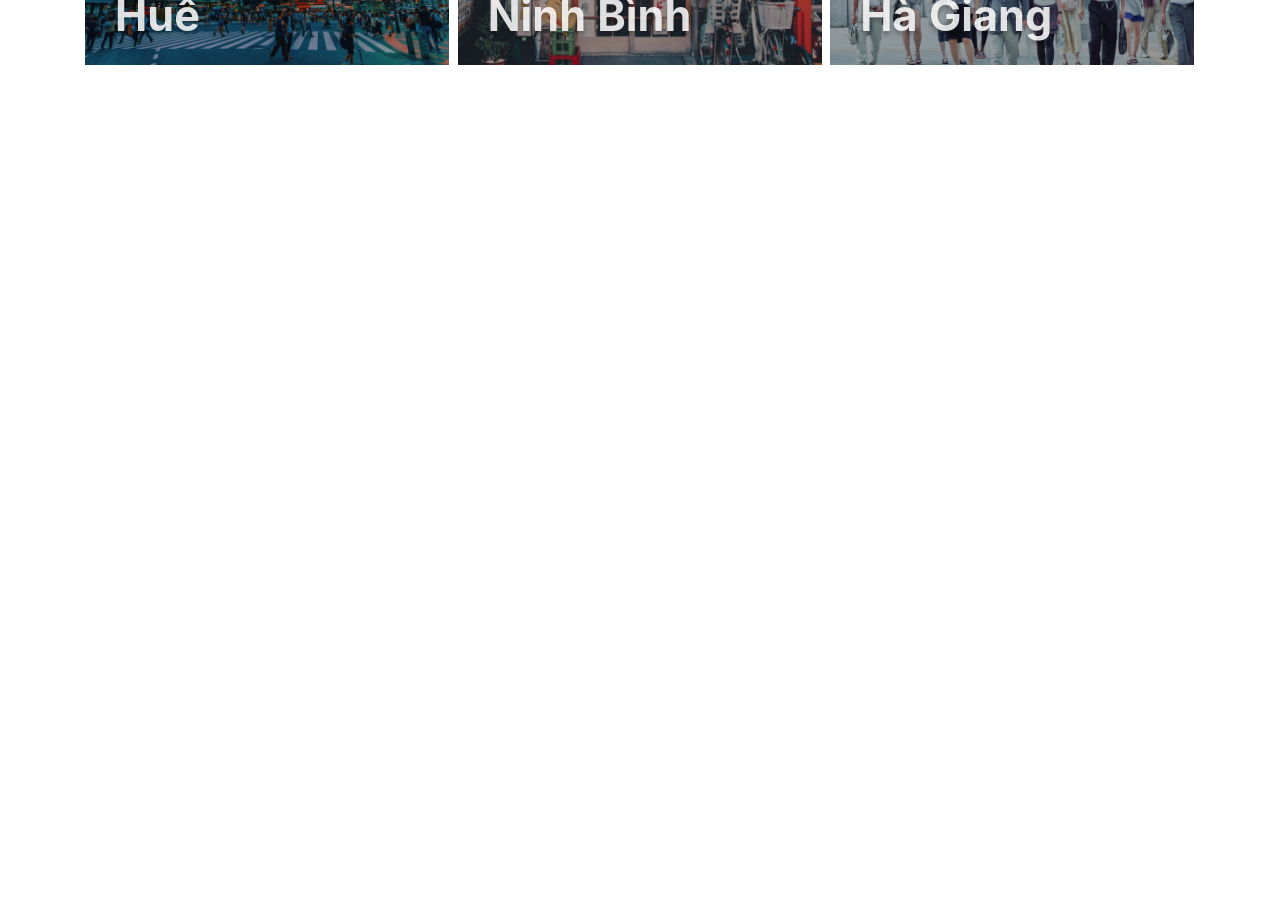
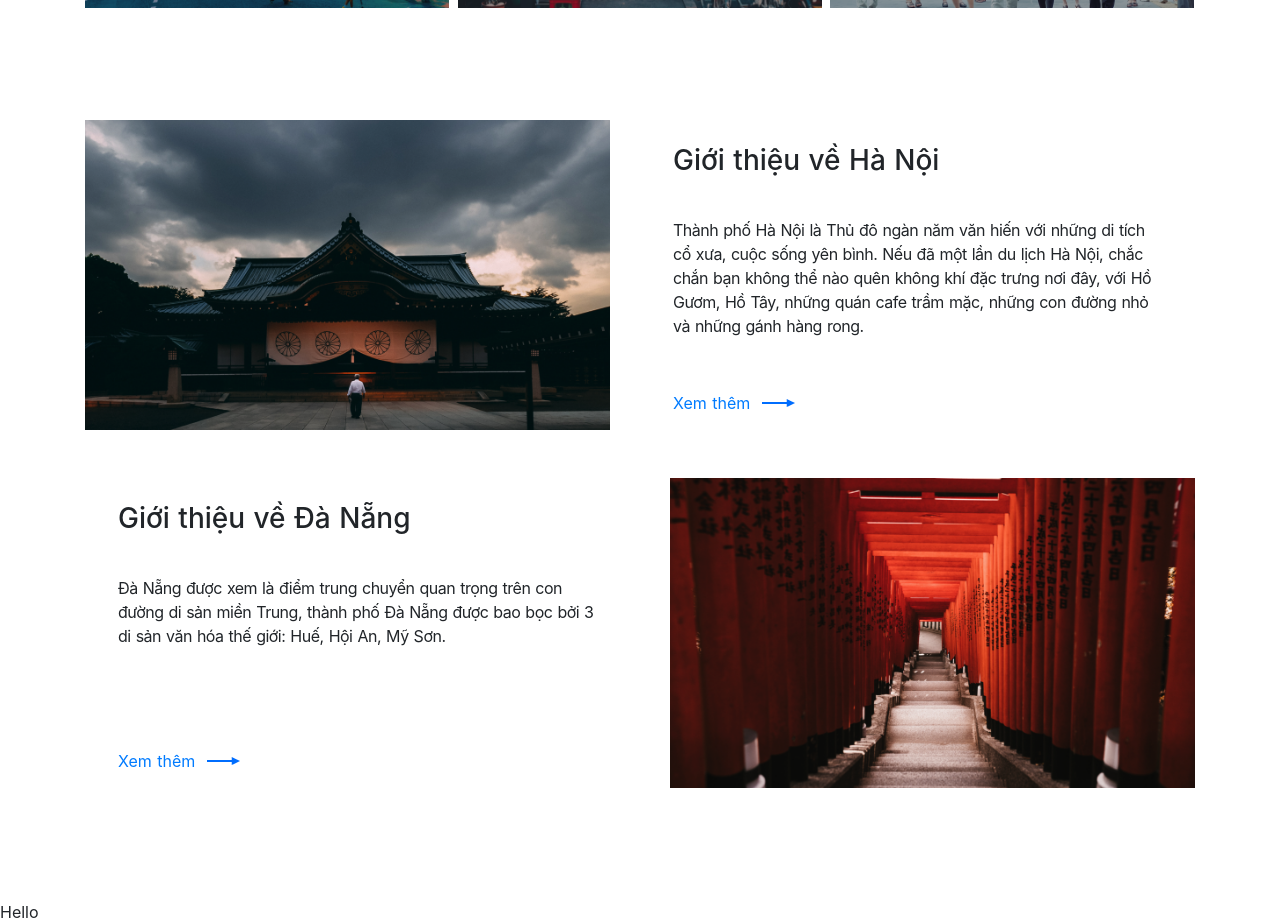
Before and after one commit to beautiful-vietnam/frontend-website, a Nuxt app: page / in a window 1280 px wide. Shown: the part 2120-3044 px from the top of the page. Before the commit the page ends 2185 px from the top, so only its background shows below. Built offline with nearby package versions, Linux system fonts and the light colour scheme.

Commit message:
add: introduction

```diff
--- a/components/instagram/index.vue
+++ b/components/instagram/index.vue
@@ -67,10 +67,10 @@
   cursor: pointer;
   .image-lg {
     width: 551px;
-    height: 354px;
+    height: 330px;
   }
   .image-sm {
-    height: 283px;
+    height: 250px;
     width: 364px;
   }
   .category {
@@ -80,7 +80,7 @@
     line-height: 60px;
     margin-top: -80px;
     margin-left: 30px;
-    color: #ffffffdb;
+    color: #ffffffee;
     text-shadow: 0px 4px 4px rgba(0, 0, 0, 0.25);
   }
 }
--- /dev/null
+++ b/components/introduction/index.vue
@@ -0,0 +1,67 @@
+<template>
+  <section class="wrap-intro container">
+    <b-row>
+      <b-col>
+        <img
+          src="/img/intro1.png"
+          alt="gioi thieu ha noi"
+          class="image-intro ma-3"
+        />
+      </b-col>
+      <b-col class="py-4 px-5">
+        <h3>Giới thiệu về Hà Nội</h3>
+        <p class="description">
+          Thành phố Hà Nội là Thủ đô ngàn năm văn hiến với những di tích cổ xưa,
+          cuộc sống yên bình. Nếu đã một lần du lịch Hà Nội, chắc chắn bạn không
+          thể nào quên không khí đặc trưng nơi đây, với Hồ Gươm, Hồ Tây, những
+          quán cafe trầm mặc, những con đường nhỏ và những gánh hàng rong.
+        </p>
+        <a href="#" class="read-more">Xem thêm</a>
+      </b-col>
+    </b-row>
+    <b-row class="mt-5">
+      <b-col class="py-4 px-5">
+        <h3>Giới thiệu về Đà Nẵng</h3>
+        <p class="description">
+          Đà Nẵng được xem là điểm trung chuyển quan trọng trên con đường di sản
+          miền Trung, thành phố Đà Nẵng được bao bọc bởi 3 di sản văn hóa thế
+          giới: Huế, Hội An, Mỹ Sơn.
+        </p>
+        <a href="#" class="read-more">Xem thêm</a>
+      </b-col>
+      <b-col>
+        <img
+          src="/img/intro2.png"
+          alt="gioi thieu da nang"
+          class="image-intro"
+        />
+      </b-col>
+    </b-row>
+  </section>
+</template>
+
+<style lang="scss" scoped>
+.wrap-intro {
+  margin-top: 7rem;
+}
+.image-intro {
+  width: 525px;
+  height: 310px;
+}
+.description {
+  margin-top: 2.5rem;
+  letter-spacing: -0.5px;
+}
+.read-more {
+  position: absolute;
+  bottom: 15px;
+  &:after {
+    content: '';
+    background: url('/img/arrow.png') no-repeat;
+    height: 8px;
+    width: 33px;
+    display: inline-block;
+    margin: 0 0 2px 12px;
+  }
+}
+</style>
--- /dev/null
+++ b/components/video/index.vue
@@ -0,0 +1,11 @@
+<template>
+  <section class="wrap-video">
+    Hello
+  </section>
+</template>
+
+<style lang="scss" scoped>
+.wrap-video {
+  margin-top: 7rem;
+}
+</style>
--- a/pages/index.vue
+++ b/pages/index.vue
@@ -3,6 +3,8 @@
     <my-header />
     <guide />
     <instagram />
+    <introduction />
+    <my-video />
   </div>
 </template>
 
@@ -10,12 +12,16 @@
 import MyHeader from '~/components/header'
 import Guide from '~/components/guide'
 import Instagram from '~/components/instagram'
+import Introduction from '~/components/introduction'
+import MyVideo from '~/components/video'
 
 export default {
   components: {
     MyHeader,
     Guide,
-    Instagram
+    Instagram,
+    Introduction,
+    MyVideo
   }
 }
 </script>
```
Also changed, not shown: static/img/intro1.png (added), static/img/intro2.png (added).
